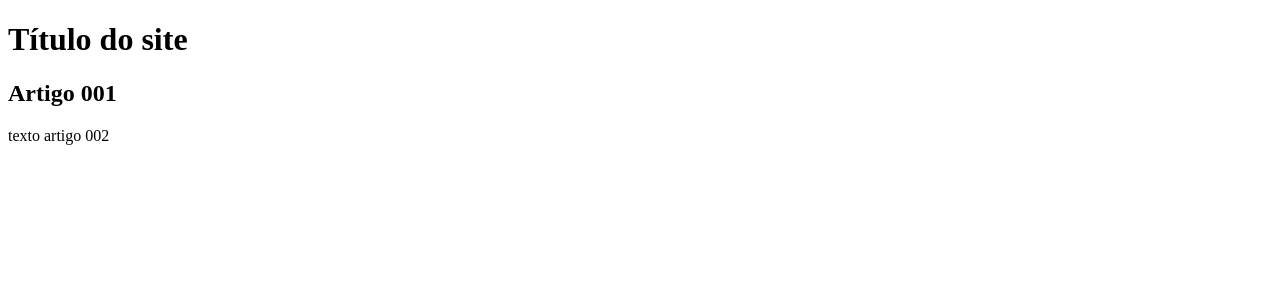
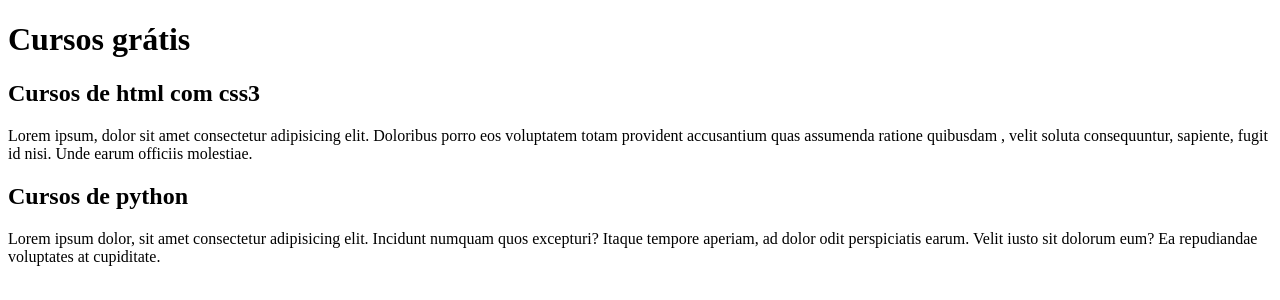
Before and after one commit to ArthurRicartte/Projeto_site, a plain HTML site: page index.html in a window 1280 px wide. Drawn offline with Linux system fonts and the light colour scheme.

Commit message:
comecei a escrever o conteúdo

```diff
--- a/index.html
+++ b/index.html
@@ -8,12 +8,20 @@
 <body>
     <main>
         <header>
-            <h1>Título do site</h1>
+            <h1>Cursos grátis</h1>
         </header>
         <article>
-            <h2>Artigo 001</h2>
-            <p>texto artigo 002</p>
+            <h2>Cursos de html com css3</h2>
+            <p>Lorem ipsum, dolor sit amet consectetur adipisicing elit. Doloribus porro eos voluptatem
+                totam provident accusantium quas assumenda ratione quibusdam
+                , velit soluta consequuntur, sapiente, fugit id nisi. Unde earum officiis molestiae.</p>
         </article>
+
+        <article>
+            <h2>Cursos de python</h2>
+            Lorem ipsum dolor, sit amet consectetur adipisicing elit. Incidunt numquam quos excepturi?
+            Itaque tempore aperiam, ad dolor odit perspiciatis earum.
+             Velit iusto sit dolorum eum? Ea repudiandae voluptates at cupiditate.</article>
     </main>
 </body>
 </html>
```
